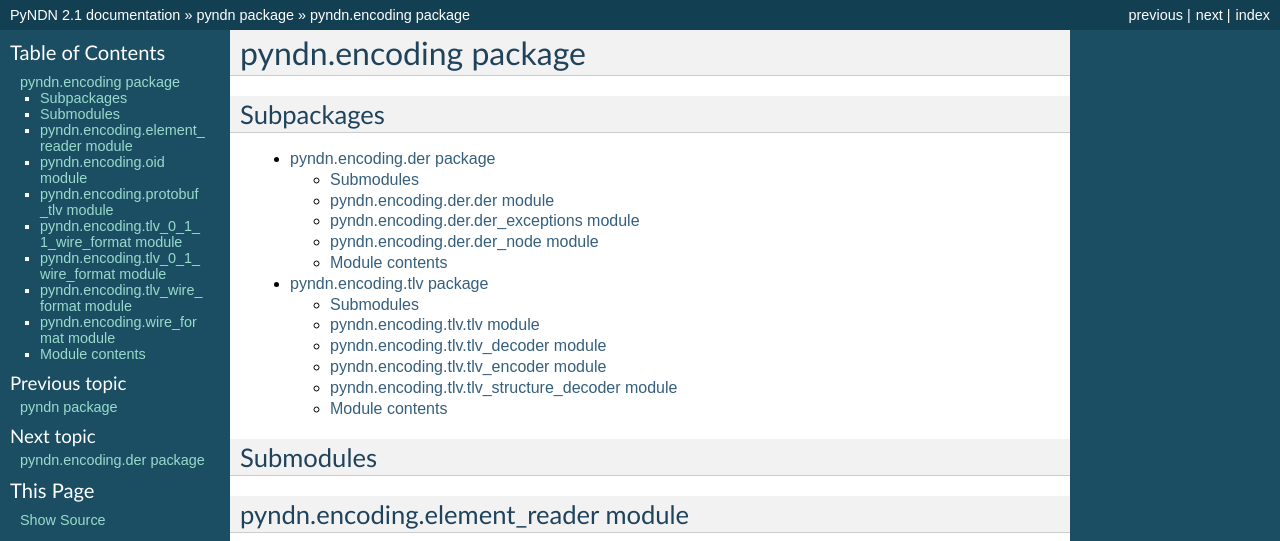
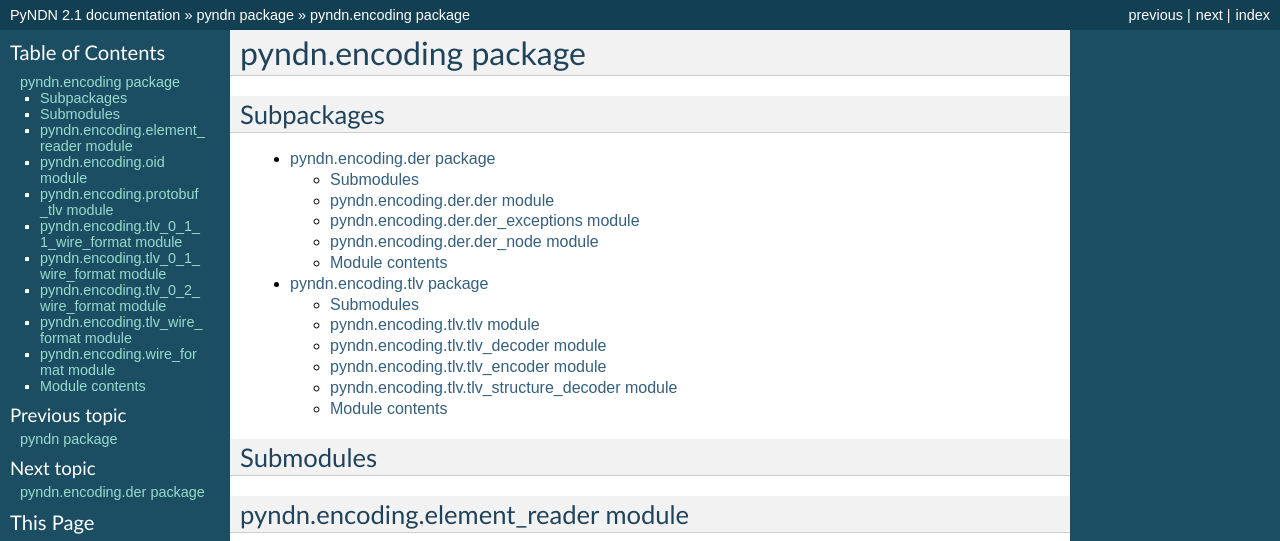
Before and after one commit to named-data/PyNDN2, a Sphinx documentation site: the page built from doc/pyndn.encoding.rst, in a window 1280 px wide and 1400 px high. Shown: the top 541 px of the window. Built offline with Sphinx 7.4.7, drawn with Linux system fonts in a browser that asks for light colours; some of the changed text lies outside the part shown; grey boxes are pictures that could not be loaded.

Commit message:
doc: In encoding, added module tlv_0_2_wire_format.

```diff
--- a/doc/pyndn.encoding.rst
+++ b/doc/pyndn.encoding.rst
@@ -52,6 +52,14 @@
     :undoc-members:
     :show-inheritance:
 
+pyndn.encoding.tlv_0_2_wire_format module
+-----------------------------------------
+
+.. automodule:: pyndn.encoding.tlv_0_2_wire_format
+    :members:
+    :undoc-members:
+    :show-inheritance:
+
 pyndn.encoding.tlv_wire_format module
 -------------------------------------
 
```
